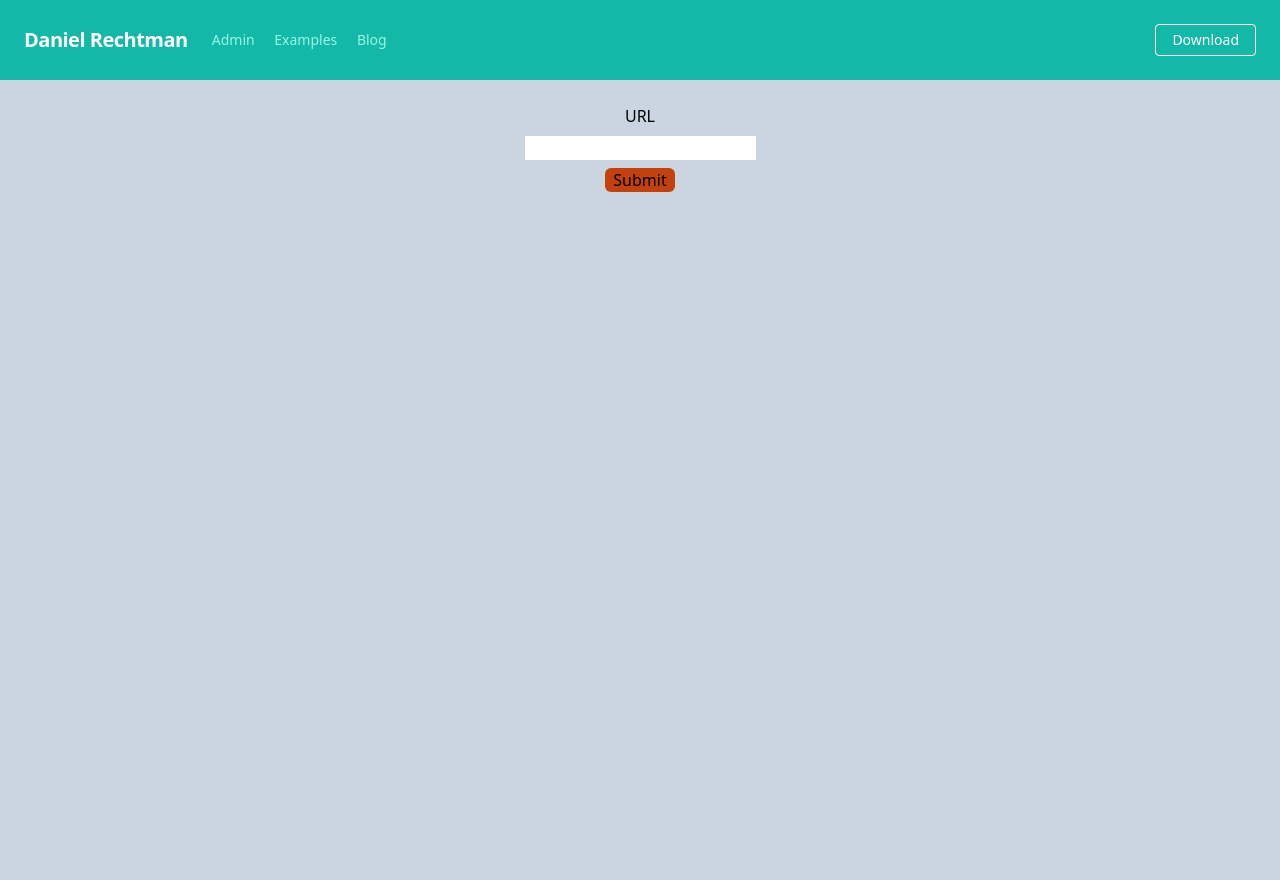
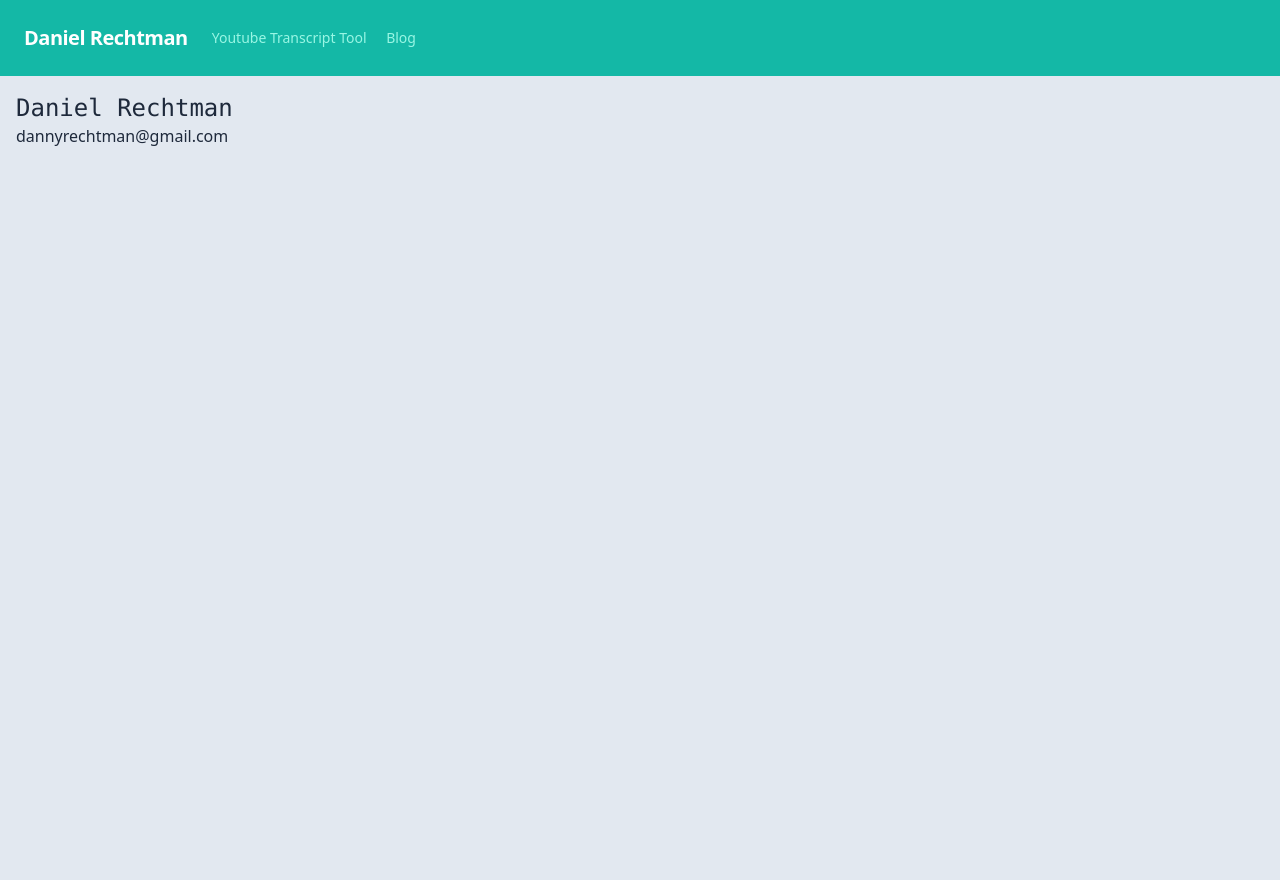
Before and after one commit to DanRechtman/DanielRechtman-personalwebsite, a Django app: page / in a window 1280 px wide. After the commit the page ends 146 px from the top, so only its background shows below. Run offline with Django 4.2, Linux system fonts and the light colour scheme; style sheets or scripts are compiled from the project's sources.

Commit message:
Youtube Transcript

```diff
--- a/YoutubeApp/static/src/output.css
+++ b/YoutubeApp/static/src/output.css
@@ -544,6 +544,10 @@ video {
   position: static;
 }
 
+.m-8{
+  margin: 2rem;
+}
+
 .mr-4{
   margin-right: 1rem;
 }
@@ -556,16 +560,8 @@ video {
   margin-top: 0px;
 }
 
-.mt-4{
-  margin-top: 1rem;
-}
-
 .block{
   display: block;
-}
-
-.inline-block{
-  display: inline-block;
 }
 
 .flex{
@@ -612,31 +608,13 @@ video {
   gap: 0.5rem;
 }
 
-.rounded{
-  border-radius: 0.25rem;
-}
-
 .rounded-md{
   border-radius: 0.375rem;
-}
-
-.border{
-  border-width: 1px;
-}
-
-.border-white{
-  --tw-border-opacity: 1;
-  border-color: rgb(255 255 255 / var(--tw-border-opacity));
 }
 
 .bg-orange-700{
   --tw-bg-opacity: 1;
   background-color: rgb(194 65 12 / var(--tw-bg-opacity));
-}
-
-.bg-orange-950{
-  --tw-bg-opacity: 1;
-  background-color: rgb(67 20 7 / var(--tw-bg-opacity));
 }
 
 .bg-slate-300{
@@ -649,18 +627,22 @@ video {
   background-color: rgb(20 184 166 / var(--tw-bg-opacity));
 }
 
+.bg-slate-800{
+  --tw-bg-opacity: 1;
+  background-color: rgb(30 41 59 / var(--tw-bg-opacity));
+}
+
+.bg-slate-200{
+  --tw-bg-opacity: 1;
+  background-color: rgb(226 232 240 / var(--tw-bg-opacity));
+}
+
 .p-6{
   padding: 1.5rem;
 }
 
-.px-4{
-  padding-left: 1rem;
-  padding-right: 1rem;
-}
-
-.py-2{
-  padding-top: 0.5rem;
-  padding-bottom: 0.5rem;
+.p-4{
+  padding: 1rem;
 }
 
 .pl-2{
@@ -669,6 +651,10 @@ video {
 
 .pr-2{
   padding-right: 0.5rem;
+}
+
+.font-mono{
+  font-family: ui-monospace, SFMono-Regular, Menlo, Monaco, Consolas, "Liberation Mono", "Courier New", monospace;
 }
 
 .text-sm{
@@ -681,12 +667,18 @@ video {
   line-height: 1.75rem;
 }
 
+.text-lg{
+  font-size: 1.125rem;
+  line-height: 1.75rem;
+}
+
+.text-2xl{
+  font-size: 1.5rem;
+  line-height: 2rem;
+}
+
 .font-semibold{
   font-weight: 600;
-}
-
-.leading-none{
-  line-height: 1;
 }
 
 .tracking-tight{
@@ -703,37 +695,12 @@ video {
   color: rgb(255 255 255 / var(--tw-text-opacity));
 }
 
-.hover\:border-transparent:hover{
-  border-color: transparent;
-}
-
-.hover\:bg-orange-400:hover{
-  --tw-bg-opacity: 1;
-  background-color: rgb(251 146 60 / var(--tw-bg-opacity));
-}
-
-.hover\:bg-white:hover{
-  --tw-bg-opacity: 1;
-  background-color: rgb(255 255 255 / var(--tw-bg-opacity));
-}
-
-.hover\:text-teal-500:hover{
+.text-slate-800{
   --tw-text-opacity: 1;
-  color: rgb(20 184 166 / var(--tw-text-opacity));
+  color: rgb(30 41 59 / var(--tw-text-opacity));
 }
 
 .hover\:text-white:hover{
   --tw-text-opacity: 1;
   color: rgb(255 255 255 / var(--tw-text-opacity));
 }
-
-.hover\:text-orange-300:hover{
-  --tw-text-opacity: 1;
-  color: rgb(253 186 116 / var(--tw-text-opacity));
-}
-
-@media (min-width: 1024px){
-  .lg\:mt-0{
-    margin-top: 0px;
-  }
-}
--- a/YoutubeApp/templates/base.html
+++ b/YoutubeApp/templates/base.html
@@ -5,7 +5,7 @@
 <head>
     <meta name="viewport" content="width=device-width, initial-scale=1.0">
 
-    <link rel="stylesheet" href="../static/src/output.css">
+    <link rel="stylesheet" href="{% static 'src/output.css'%}">
 
     {% load static %}
     <script src="{% static 'src/htmx.min.js'%}"></script>
@@ -17,20 +17,10 @@
 
 
     {% include "components/navbar.html" %}
+    {% block content %}
 
-   <div class="w-screen h-screen  bg-slate-300 p-6 ">
-    <form
-        class="flex flex-col gap-2 items-center flex-wrap" hx-post="Results" hx-target="#result" hx-swap="innerHTML">
-        {% csrf_token %}
-        <label for="url">URL</label>
-        <input type="url" name="url">
+    {% endblock %}
 
-
-
-        <button
-        class="bg-orange-700 rounded-md pl-2 pr-2" type="submit">Submit</button>
-    </form>
-    <div id="result"></div>
 </div>
 
 </body>
--- a/YoutubeApp/templates/components/navbar.html
+++ b/YoutubeApp/templates/components/navbar.html
@@ -1,22 +1,17 @@
 <nav class="flex items-center justify-between flex-wrap bg-teal-500 p-6">
     <div class="flex items-center flex-shrink-0 text-white mr-6">
-      <span class="font-semibold text-xl tracking-tight">Daniel Rechtman</span>
+      <span class="font-semibold text-xl tracking-tight"><a href="/">Daniel Rechtman</a></span>
     </div>
 
     <div class=" flex-grow flex items-center w-auto">
       <div class="text-sm flex-grow">
-        <a href="/admin" class="mt-0 text-teal-200 hover:text-white mr-4">
-          Admin
-        </a>
-        <a href="#" class="mt-0 text-teal-200 hover:text-white mr-4">
-          Examples
+        <a href="/YoutubePage" class="mt-0 text-teal-200 hover:text-white mr-4">
+          Youtube Transcript Tool
         </a>
         <a href="#" class="mt-0 text-teal-200 hover:text-white">
           Blog
         </a>
       </div>
-      <div>
-        <a href="#" class="inline-block text-sm px-4 py-2 leading-none border rounded text-white border-white hover:border-transparent hover:text-teal-500 hover:bg-white mt-4 lg:mt-0">Download</a>
-      </div>
+
     </div>
   </nav>
--- a/YoutubeApp/templates/pages/index.html
+++ b/YoutubeApp/templates/pages/index.html
@@ -1,7 +1,13 @@
 {% extends "base.html" %}
 
 {% block content %}
+<div class="text-slate-800 bg-slate-200 w-screen h-screen">
+    <div class="p-4">
+        <h1 class="font-mono text-2xl">Daniel Rechtman</h1>
+        <a href="mailto:dannyrechtman@gmail.com">dannyrechtman@gmail.com</a>
+    </div>
 
+</div>
 
 
 {% endblock %}
--- a/YoutubeApp/urls.py
+++ b/YoutubeApp/urls.py
@@ -3,6 +3,7 @@ from django.urls import path
 from . import views
 
 urlpatterns = [
-    path("", views.index, name="index"),
+    path("",views.index,name='index'),
+    path("YoutubePage", views.YoutubePage, name="YoutubePage"),
     path("Results",views.Results)
 ]
--- a/YoutubeApp/views.py
+++ b/YoutubeApp/views.py
@@ -2,17 +2,21 @@ from django.http import HttpRequest, HttpResponse
 from django.shortcuts import render
 from django.template import loader
 
-from .Jobs.selenium_scraper import youtube_trans
+from .Jobs.selenium_scraper import youtube_trans,youtube_trans_requests
 
 # Create your views here.
+
+
 def index(request):
+     return render(request,"pages/index.html")
+def YoutubePage(request):
     template = loader.get_template("base.html")
-    return render(request,"base.html")
+    return render(request,"pages/YoutubeTranscript.html")
 
 
 def Results(request:HttpRequest):
         print(123)
         if (request.method == "POST"):
             url = request.POST["url"]
-            sum = youtube_trans(url)
-            return render(request,"components/Result.html",{"summary":sum})
+            sum = youtube_trans_requests(url)
+            return render(request,"components/Result.html",{"transcript":sum})
--- a/tools/settings.py
+++ b/tools/settings.py
@@ -34,11 +34,12 @@ BASE_DIR = Path(__file__).resolve().parent.parent
 SECRET_KEY = os.environ.get("SECRET_KEY")
 
 # SECURITY WARNING: don't run with debug turned on in production!
-DEBUG = False
+DEBUG = True
 
 ALLOWED_HOSTS = ["danielrechtman.azurewebsites.net","127.0.0.1"]
 CSRF_TRUSTED_ORIGINS = [
-    'danielrechtman.azurewebsites.net'
+    'https://danielrechtman.azurewebsites.net',
+    'http://danielrechtman.azurewebsites.net'
 ]
 
 
```
Also changed, not shown: YoutubeApp/Jobs/selenium_scraper.py (+30 -1 lines), YoutubeApp/templates/components/Result.html (+6 -1 lines), YoutubeApp/templates/pages/YoutubeTranscript.html (added, +19 -0 lines).
